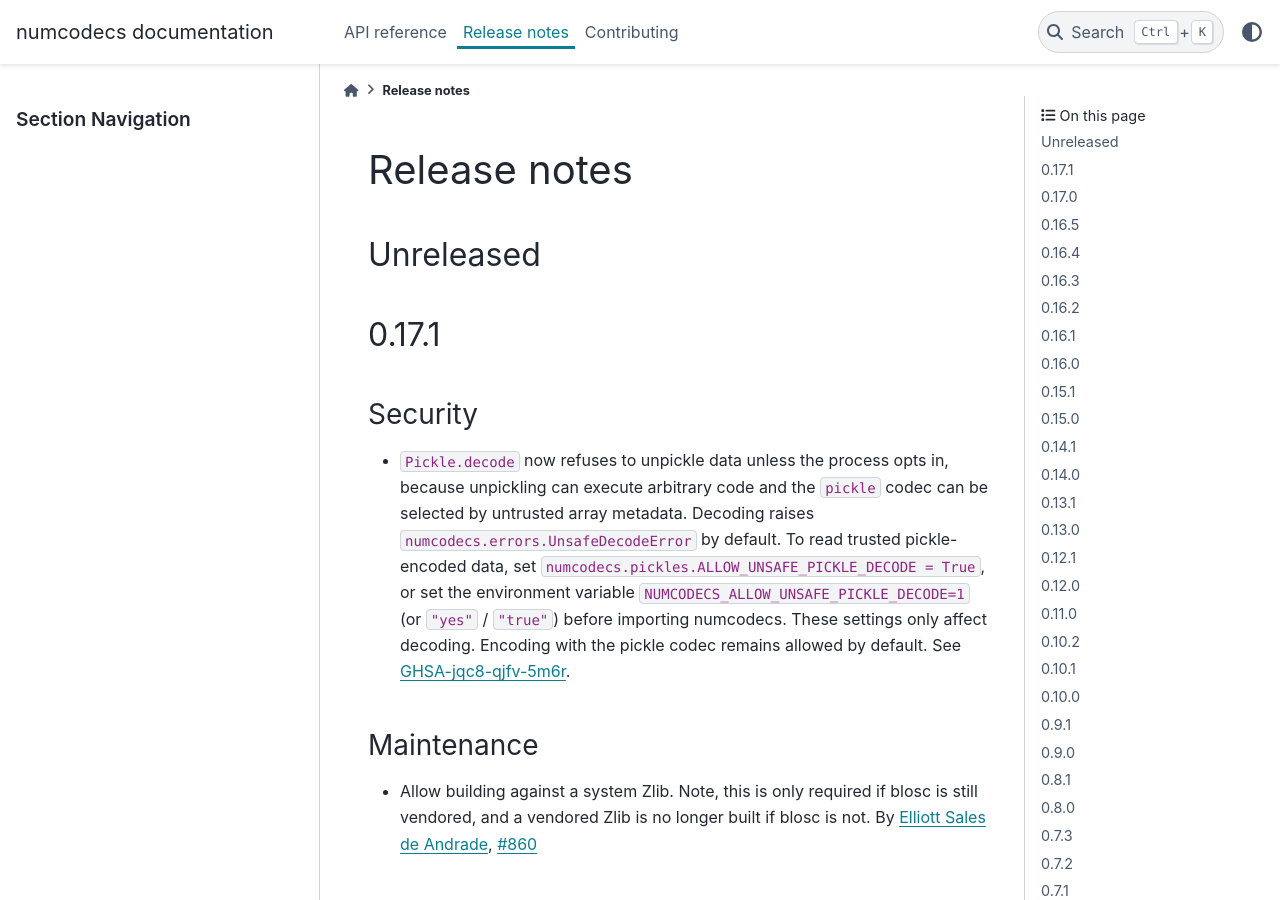
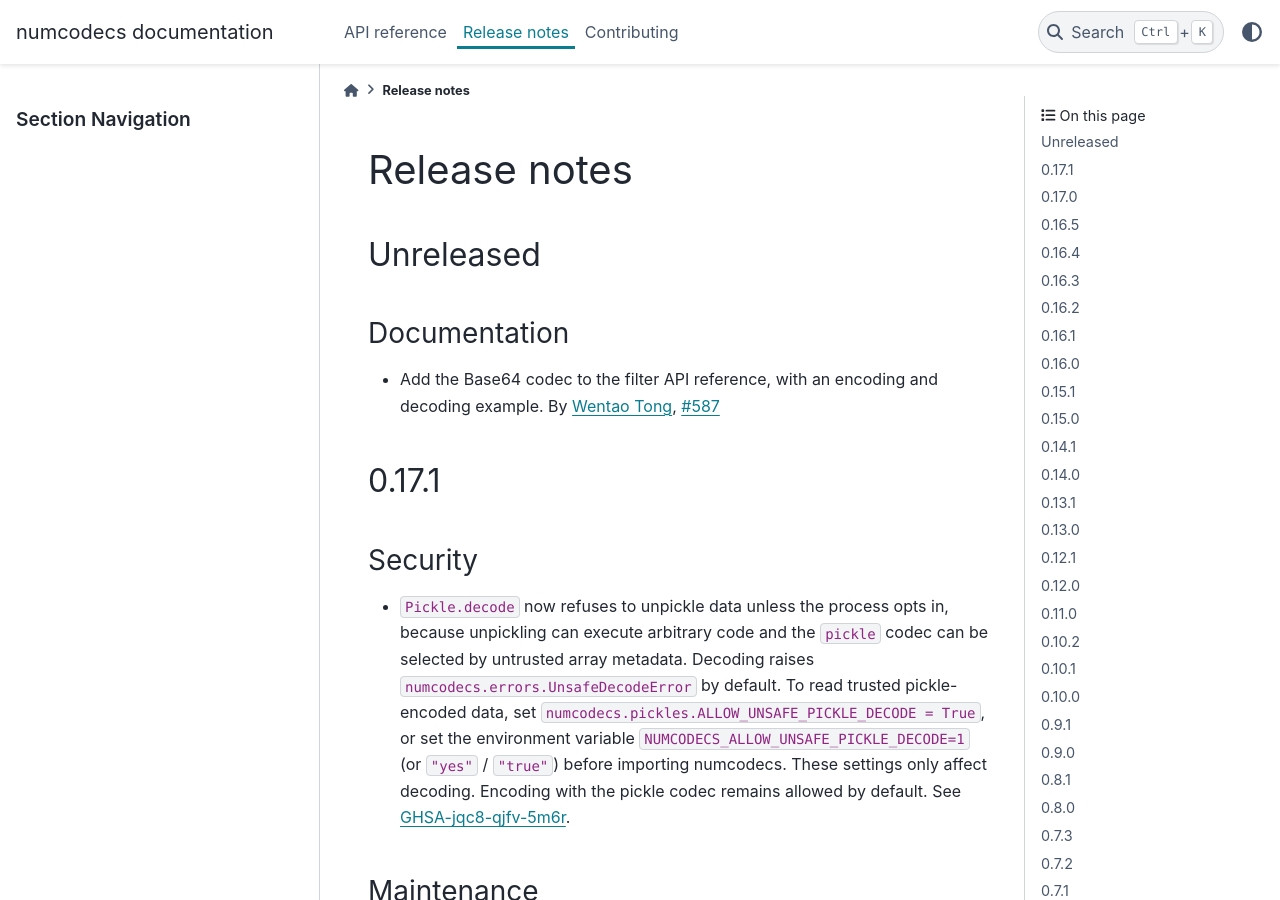
Before and after one commit to zarr-developers/numcodecs, a Sphinx documentation site: the page built from docs/release.md, in a window 1280 px wide and 900 px high. Built offline with Sphinx 7.4.7 and the PyData theme 0.15.4, drawn with Linux system fonts in a browser that asks for light colours; the version number could not be read and is left out.

Commit message:
docs: include Base64 in the filter API reference

```diff
--- a/docs/release.md
+++ b/docs/release.md
@@ -13,6 +13,11 @@
 (unreleased)=
 
 ## Unreleased
+
+### Documentation
+
+* Add the Base64 codec to the filter API reference, with an encoding and decoding example.
+  By {user}`Wentao Tong <tongwentao>`, {issue}`587`
 
 (release_0.17.1)=
 
```
Also changed, not shown: docs/filter/base64.md (added, +13 -0 lines), docs/filter/index.md (+1 -0 lines), 1 other file.
